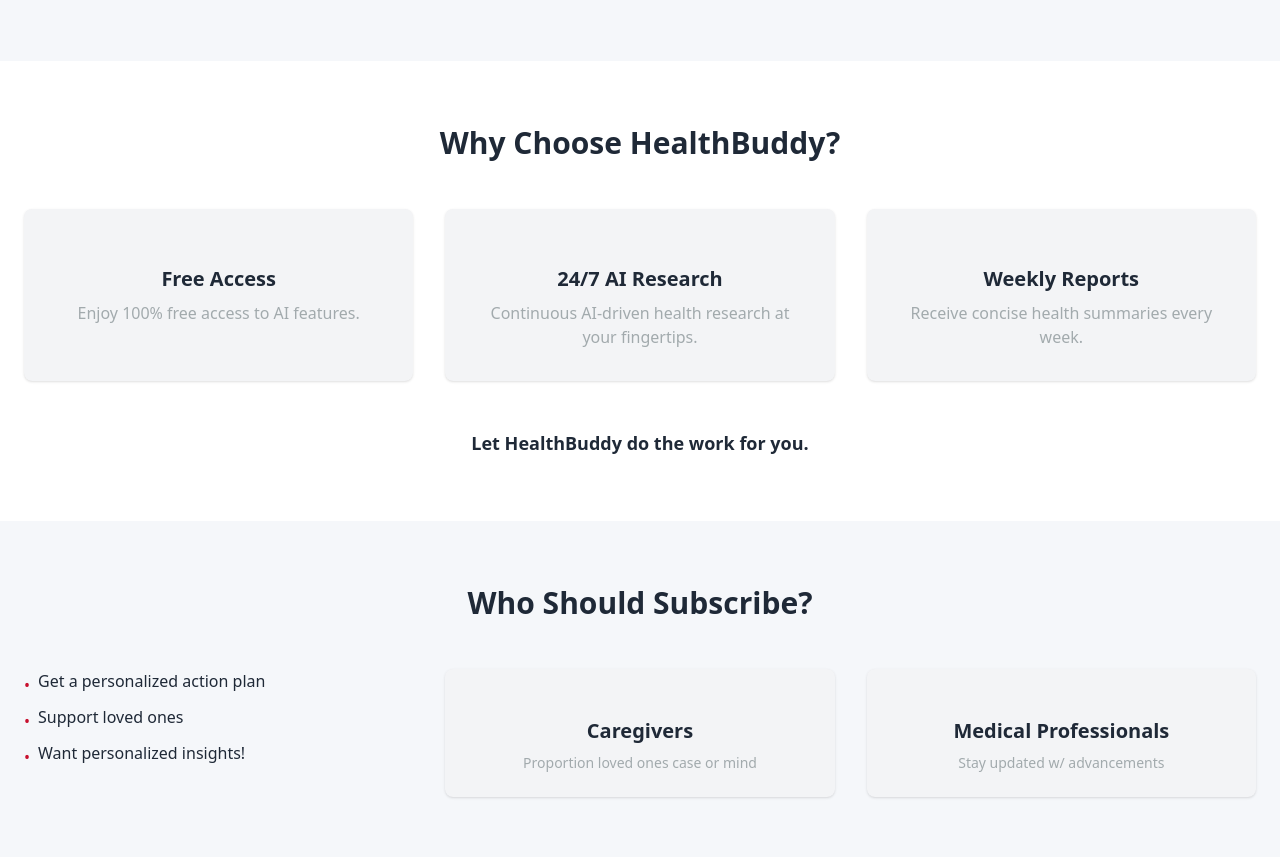
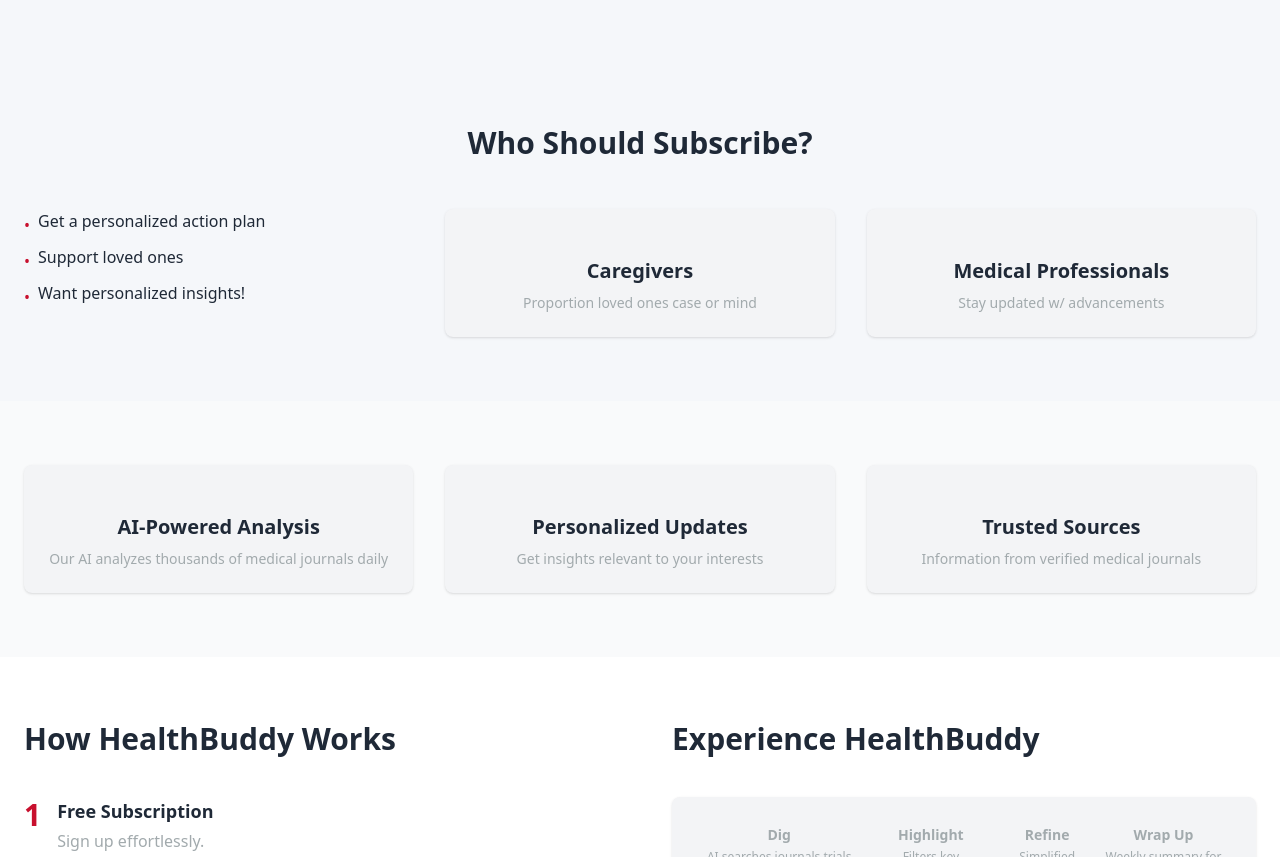
Before and after one commit to ypff/ypff.github.io-health-buddy, a plain HTML site: page index.html in a window 1280 px wide. Shown: the part 459-1316 px from the top of the page. Drawn offline with nearby package versions, Linux system fonts and the light colour scheme.

Commit message:
Update index.html

```diff
--- a/index.html
+++ b/index.html
@@ -132,30 +132,6 @@
             </div>
         </section>
 
-        <section class="bg-white py-16">
-            <div class="container mx-auto px-6 text-center">
-                <h2 class="text-3xl font-bold mb-12">Why Choose HealthBuddy?</h2>
-                <div class="grid md:grid-cols-3 gap-8">
-                    <div class="bg-card-bg p-8 rounded-lg shadow card-hover">
-                        <div class="text-brand-red mb-4 inline-block"><i class="lucide lucide-lock text-4xl"></i></div>
-                        <h3 class="text-xl font-semibold mb-2">Free Access</h3>
-                        <p class="text-brand-grey">Enjoy 100% free access to AI features.</p>
-                    </div>
-                    <div class="bg-card-bg p-8 rounded-lg shadow card-hover">
-                        <div class="text-brand-red mb-4 inline-block"><i class="lucide lucide-brain-circuit text-4xl"></i></div>
-                        <h3 class="text-xl font-semibold mb-2">24/7 AI Research</h3>
-                        <p class="text-brand-grey">Continuous AI-driven health research at your fingertips.</p>
-                    </div>
-                    <div class="bg-card-bg p-8 rounded-lg shadow card-hover">
-                        <div class="text-brand-red mb-4 inline-block"><i class="lucide lucide-newspaper text-4xl"></i></div>
-                        <h3 class="text-xl font-semibold mb-2">Weekly Reports</h3>
-                        <p class="text-brand-grey">Receive concise health summaries every week.</p>
-                    </div>
-                </div>
-                <p class="mt-12 text-lg font-semibold">Let HealthBuddy do the work for you.</p>
-            </div>
-        </section>
-
         <section class="py-16">
             <div class="container mx-auto px-6">
                 <h2 class="text-3xl font-bold mb-12 text-center">Who Should Subscribe?</h2>
@@ -187,6 +163,33 @@
             </div>
         </section>
 
+        <section class="py-16 bg-gray-50">
+            <div class="container mx-auto px-6">
+                <div class="grid md:grid-cols-3 gap-8 items-start">
+                    <div class="bg-card-bg p-6 rounded-lg shadow text-center card-hover">
+                        <div class="text-brand-grey mb-3 inline-block">
+                            <i class="lucide lucide-brain text-4xl"></i>
+                        </div>
+                        <h3 class="text-xl font-semibold mb-2">AI-Powered Analysis</h3>
+                        <p class="text-brand-grey text-sm">Our AI analyzes thousands of medical journals daily</p>
+                    </div>
+                    <div class="bg-card-bg p-6 rounded-lg shadow text-center card-hover">
+                        <div class="text-brand-grey mb-3 inline-block">
+                            <i class="lucide lucide-target text-4xl"></i>
+                        </div>
+                        <h3 class="text-xl font-semibold mb-2">Personalized Updates</h3>
+                        <p class="text-brand-grey text-sm">Get insights relevant to your interests</p>
+                    </div>
+                    <div class="bg-card-bg p-6 rounded-lg shadow text-center card-hover">
+                        <div class="text-brand-grey mb-3 inline-block">
+                            <i class="lucide lucide-shield-check text-4xl"></i>
+                        </div>
+                        <h3 class="text-xl font-semibold mb-2">Trusted Sources</h3>
+                        <p class="text-brand-grey text-sm">Information from verified medical journals</p>
+                    </div>
+                </div>
+            </div>
+        </section>
 
         <section class="bg-white py-16">
             <div class="container mx-auto px-6 grid md:grid-cols-2 gap-16 items-start">
```
